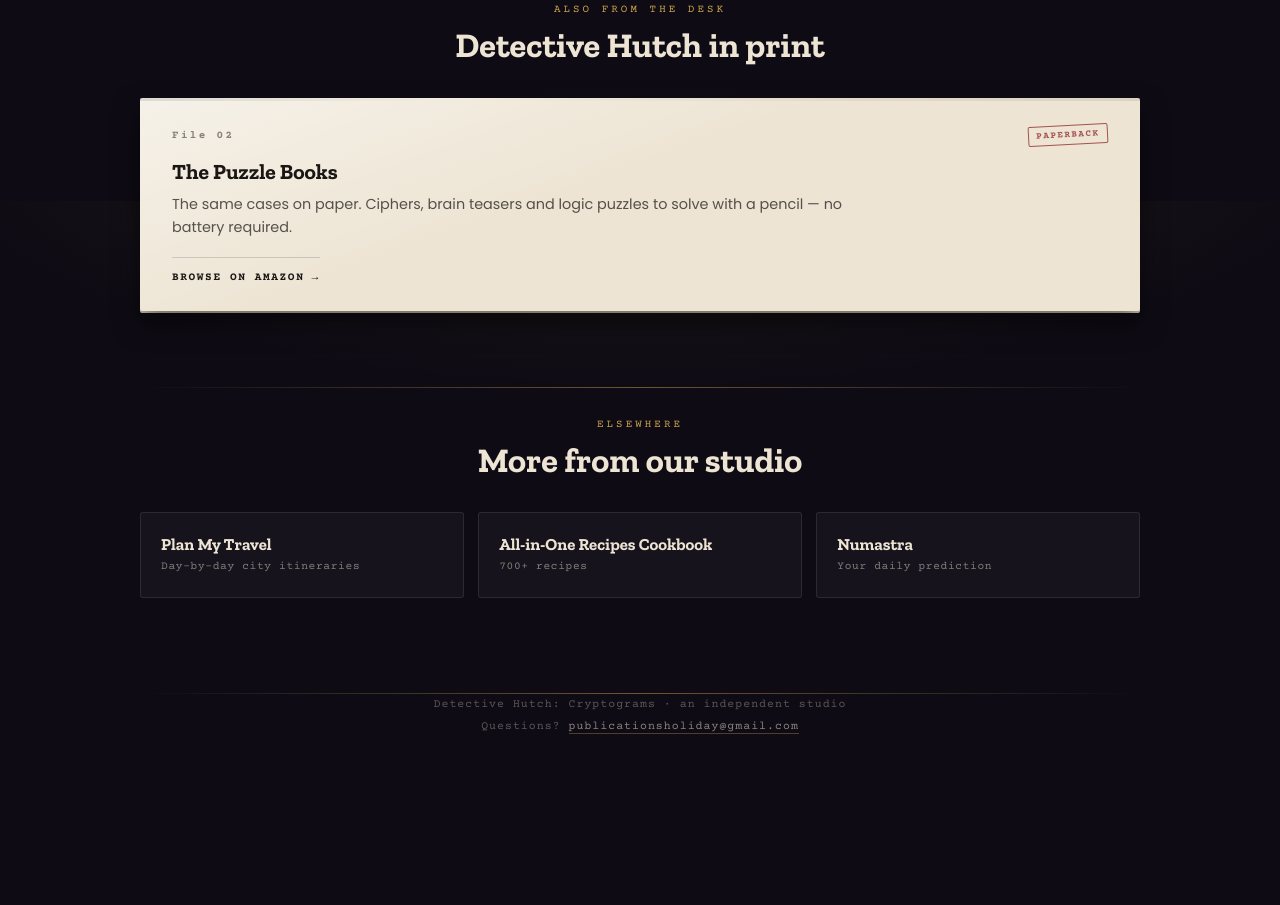
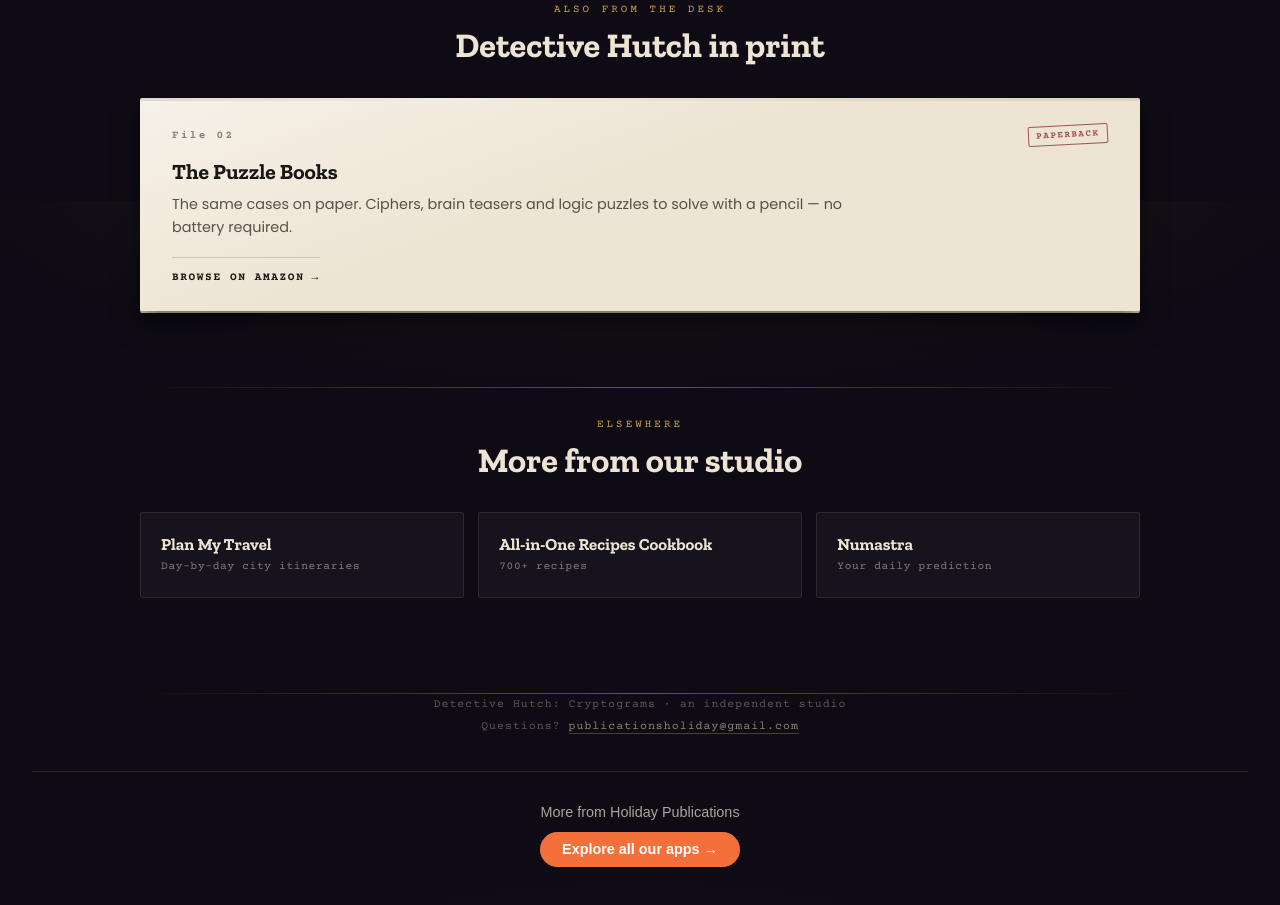
Before and after one commit to publicationsholiday-design/detective-hutch-site, a plain HTML site: page index.html in a window 1280 px wide. Shown: the part 2199-3104 px from the top of the page. Before the commit the page ends 2986 px from the top, so only its background shows below. Drawn offline with nearby package versions, Linux system fonts and the light colour scheme.

Commit message:
Update index.html

```diff
--- a/index.html
+++ b/index.html
@@ -404,3 +404,15 @@
 </script>
 </body>
 </html>
+<div style="text-align:center;padding:2rem 1rem;font-family:sans-serif;
+            border-top:1px solid rgba(128,128,128,.2);margin-top:2rem">
+  <p style="opacity:.7;font-size:.9rem;margin-bottom:.75rem">
+    More from Holiday Publications
+  </p>
+  <a href="https://publicationsholiday-design.github.io/"
+     style="display:inline-block;padding:.6rem 1.4rem;border-radius:999px;
+            background:#F4703A;color:#fff;text-decoration:none;font-weight:700;
+            font-size:.9rem">
+    Explore all our apps →
+  </a>
+</div>
```
